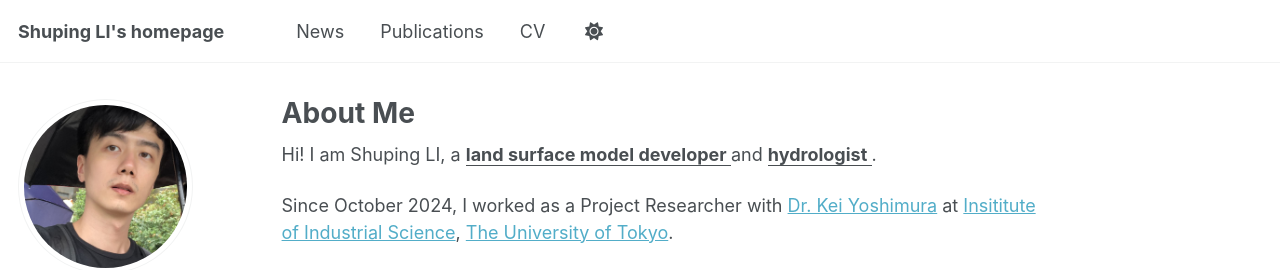
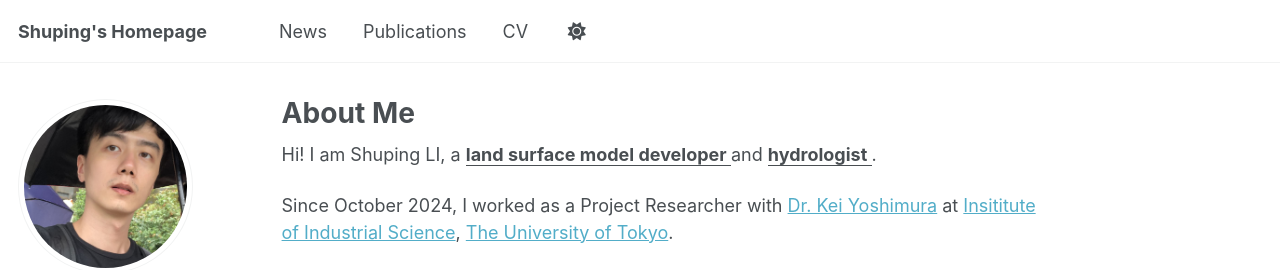
Before and after one commit to shuping-li/shuping-li.github.io, a Jekyll site: the page built from _pages/about.md, in a window 1280 px wide. Shown: the top 270 px of the page. Built offline with Jekyll 4.4.1, drawn with Linux system fonts in a browser that asks for light colours; some web fonts are replaced.

```diff
--- a/_config.yml
+++ b/_config.yml
@@ -9,7 +9,7 @@
 # Basic Site Settings
 locale                   : "en-US"
 site_theme               : "default"
-title                    : "Shuping LI's homepage"
+title                    : "Shuping's Homepage"
 title_separator          : "-"
 name                     : &name "Shuping LI"
 description              : &description "personal description"
```
